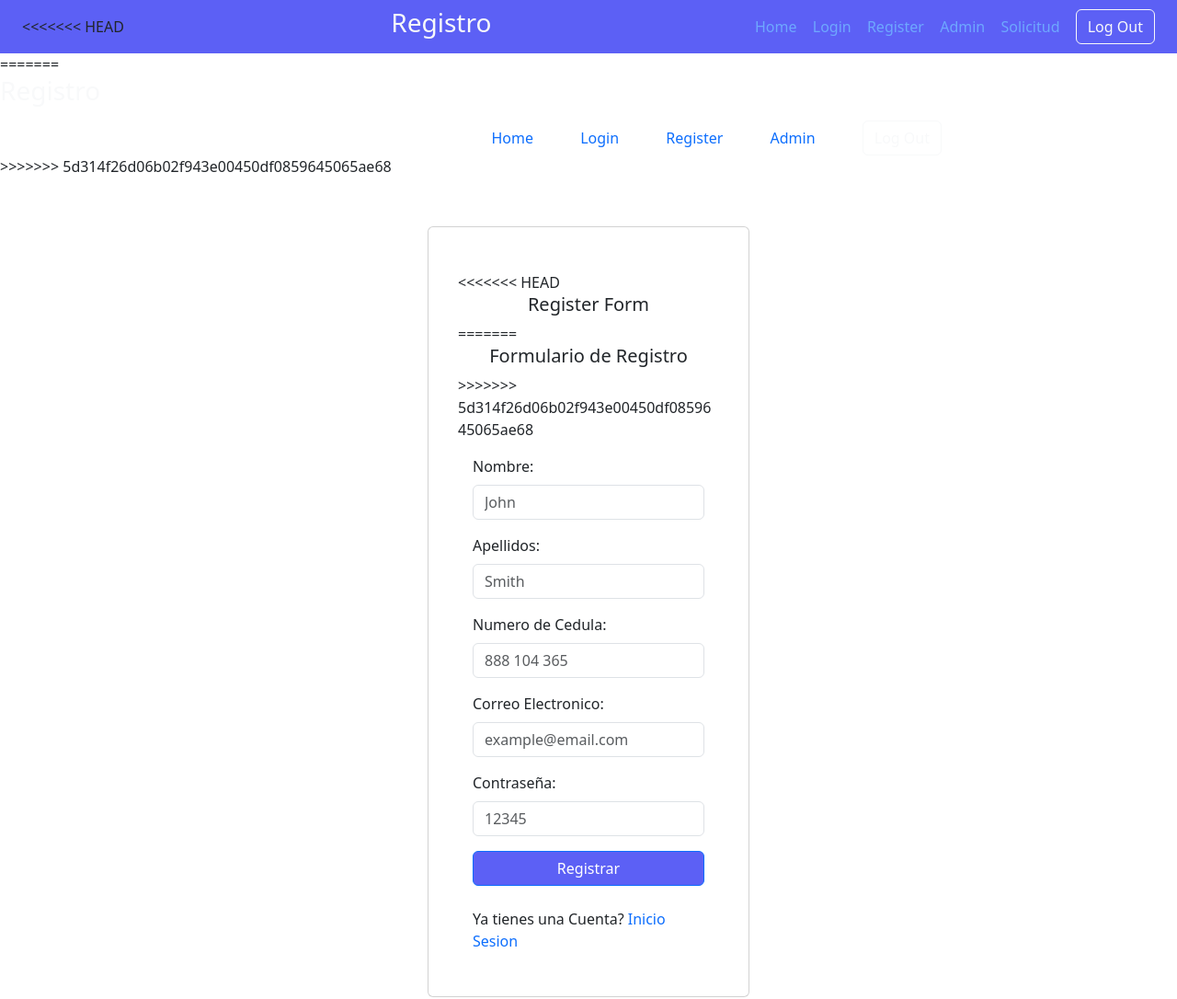
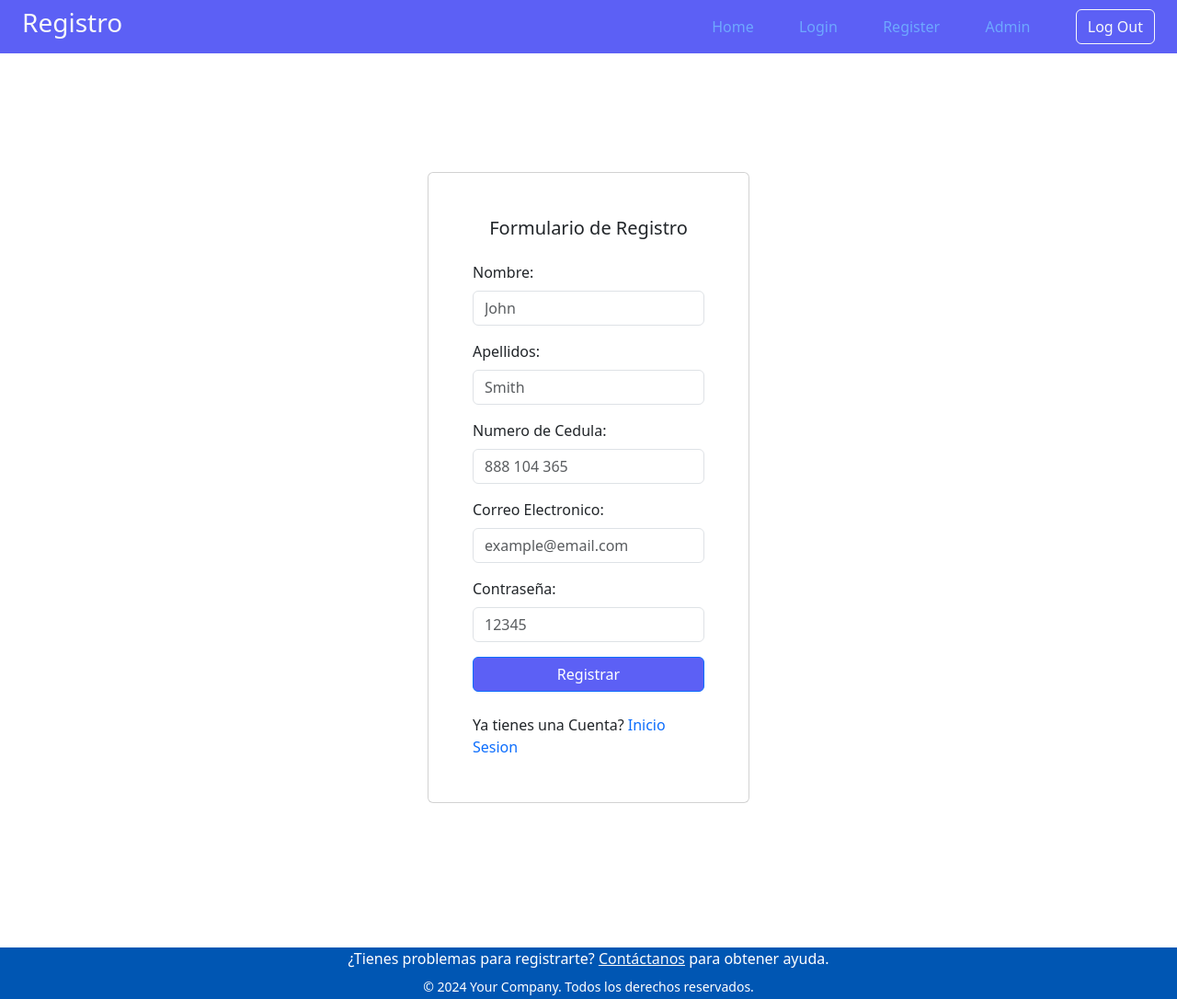
Before and after one commit to chrisbmx20/sistema-permiso-computadora, a website: page public/register.html in a window 1280 px wide. Shown: the top 1086 px of the page at 92% size. Drawn offline with nearby package versions, Linux system fonts and the light colour scheme.

Commit message:
postapocalipsis

```diff
--- a/public/login.html
+++ b/public/login.html
@@ -50,16 +50,10 @@
         </div>
     </div>
 
-<<<<<<< HEAD
-    <script type="module" src="/services/login/login.js"></script>
-    <script src="https://cdn.jsdelivr.net/npm/bootstrap@5.3.3/dist/js/bootstrap.bundle.min.js" integrity="sha384-YvpcrYf0tY3lHB60NNkmXc5s9fDVZLESaAA55NDzOxhy9GkcIdslK1eN7N6jIeHz" crossorigin="anonymous"></script>
-</body>
-=======
 
     <script type="module" src="./js/login.js"></script>
     <script src="https://cdn.jsdelivr.net/npm/bootstrap@5.3.3/dist/js/bootstrap.bundle.min.js" integrity="sha384-YvpcrYf0tY3lHB60NNkmXc5s9fDVZLESaAA55NDzOxhy9GkcIdslK1eN7N6jIeHz" crossorigin="anonymous"></script>
 
 
   </body>
->>>>>>> 5d314f26d06b02f943e00450df0859645065ae68
 </html>
--- a/public/register.html
+++ b/public/register.html
@@ -11,21 +11,6 @@
 <body>
     <header>
         <nav class="navbar bg-purple justify-content-between px-4" data-bs-theme="dark">
-<<<<<<< HEAD
-            <h3 class="text-light">Registro</h3>
-            <div class="menu-container">
-                <ul class="nav flexing">
-                    <li class="padding"><a href="./index.html">Home</a></li>
-                    <li class="padding"><a href="./login.html">Login</a></li>
-                    <li class="padding"><a href="./register.html">Register</a></li>
-                    <li class="padding"><a href="./admin.html">Admin</a></li>
-                    <li class="padding"><a href="./solicitud.html">Solicitud</a></li>
-                </ul>
-
-                <button type="button" class="btn btn-outline-light">Log Out</button>
-            </div>
-        </nav>
-=======
 
             <h3 class="text-light">Registro</h3>
 
@@ -43,20 +28,13 @@
                 </li>
               </ul>
           </nav>
->>>>>>> 5d314f26d06b02f943e00450df0859645065ae68
     </header>
     <br><br><br>
     <div class="container align-center d-flex justify-center">
         <div class="wrapper  d-flex align-items-center justify-content-center h-100">
             <div class="card login-form register-container">
                 <div class="card-body">
-<<<<<<< HEAD
-                    <div>
-                    <h5 class="card-title text-center">Register Form</h5>
-                    </div>
-=======
                     <h5 class="card-title text-center">Formulario de Registro</h5>
->>>>>>> 5d314f26d06b02f943e00450df0859645065ae68
                     <form id="registerForm">
                         <div class="form-group mb-3">
                             <label for="" class="form-label">Nombre:</label>
```
Also changed, not shown: public/admin.html (+0 -22 lines), public/index.html (+0 -22 lines), public/solicitud.html (+1 -1 lines).
